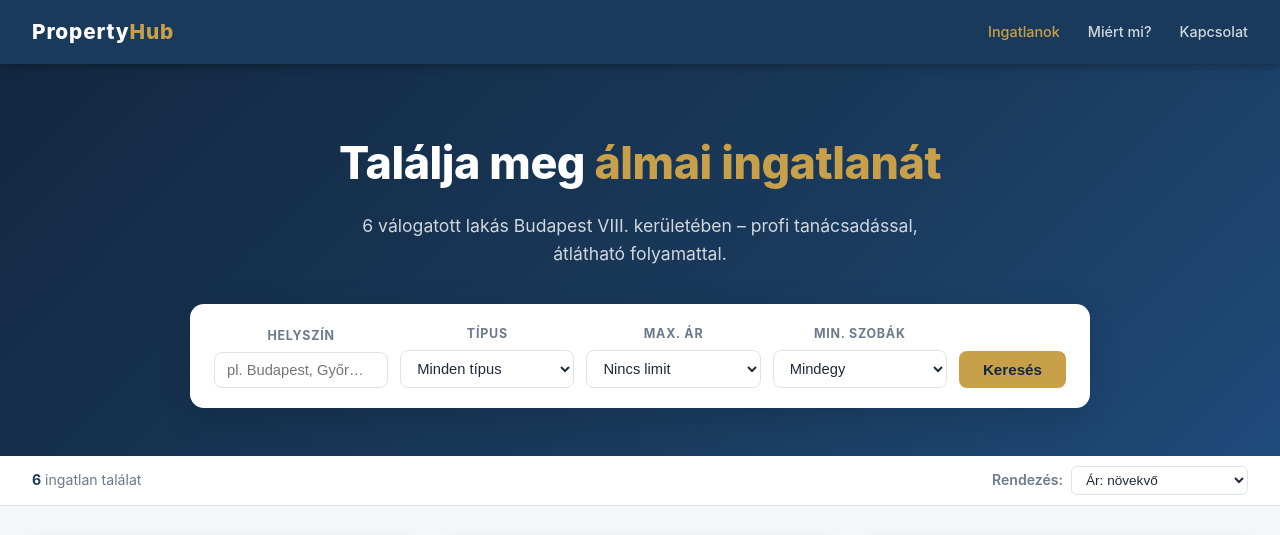
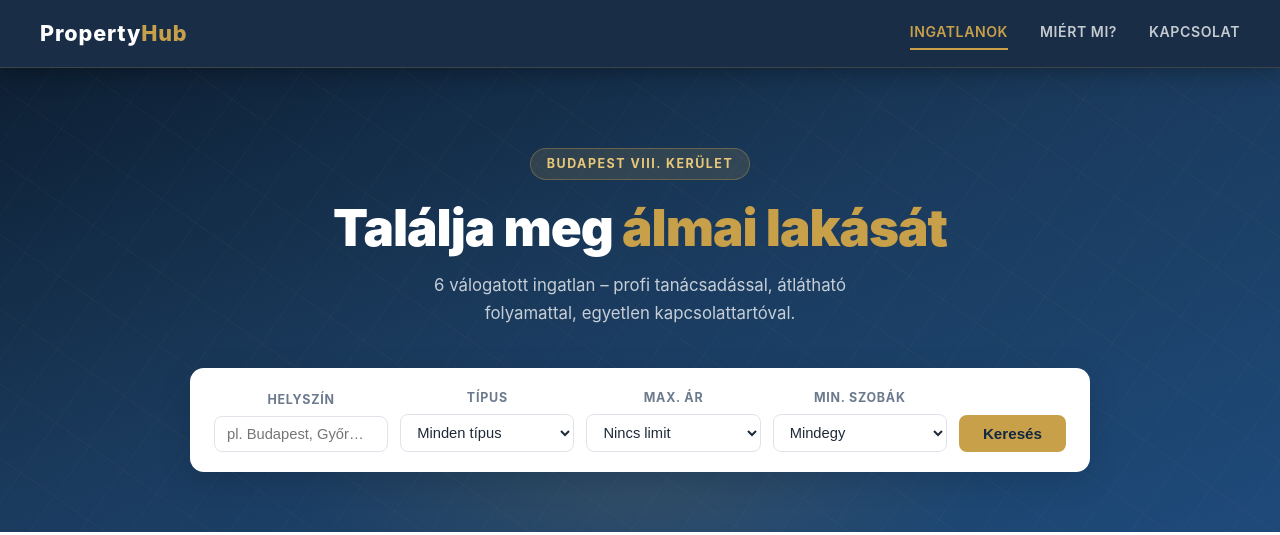
Before and after one commit to Akolak18/PROJECT-SIMPLE, a Flask app: page /ingatlan-ertekesites in a window 1280 px wide. Shown: the top 535 px of the page. Run offline with Flask 3, Linux system fonts and the light colour scheme.

Commit message:
Improve listing page design: hero pattern, dark why-section, card polish
https://claude.ai/code/session_01U1jn6WoSixdkz3bGTB698A

```diff
--- a/templates/ingatlan_ertekesites.html
+++ b/templates/ingatlan_ertekesites.html
@@ -24,63 +24,122 @@
 
     body {
       font-family: -apple-system, BlinkMacSystemFont, "Segoe UI", Roboto, "Helvetica Neue", sans-serif;
-      background: var(--gray-bg);
+      background: #eef1f6;
+      background-image:
+        radial-gradient(ellipse at 20% 50%, rgba(26,58,92,.06) 0%, transparent 60%),
+        radial-gradient(ellipse at 80% 20%, rgba(200,160,74,.05) 0%, transparent 50%);
       color: var(--text);
       line-height: 1.6;
     }
 
     /* ── NAV ── */
     nav {
-      background: var(--navy);
-      padding: 0 32px;
+      background: rgba(18,40,64,.97);
+      backdrop-filter: blur(12px);
+      padding: 0 40px;
       display: flex;
       align-items: center;
       justify-content: space-between;
-      height: 64px;
+      height: 68px;
       position: sticky;
       top: 0;
       z-index: 100;
-      box-shadow: 0 2px 8px rgba(0,0,0,.3);
+      box-shadow: 0 2px 24px rgba(0,0,0,.35);
+      border-bottom: 1px solid rgba(200,160,74,.2);
     }
     .nav-logo {
       color: var(--white);
-      font-size: 1.3rem;
+      font-size: 1.35rem;
       font-weight: 800;
       letter-spacing: .04em;
       text-decoration: none;
     }
     .nav-logo span { color: var(--gold); }
-    .nav-links { display: flex; gap: 28px; }
+    .nav-links { display: flex; gap: 32px; }
     .nav-links a {
-      color: rgba(255,255,255,.8);
+      color: rgba(255,255,255,.75);
       text-decoration: none;
-      font-size: .9rem;
-      font-weight: 500;
+      font-size: .88rem;
+      font-weight: 600;
+      letter-spacing: .04em;
+      text-transform: uppercase;
       transition: color .2s;
+      padding: 4px 0;
+      border-bottom: 2px solid transparent;
     }
-    .nav-links a:hover, .nav-links a.active { color: var(--gold); }
+    .nav-links a:hover, .nav-links a.active {
+      color: var(--gold);
+      border-bottom-color: var(--gold);
+    }
 
     /* ── HERO ── */
     .hero {
-      background: linear-gradient(135deg, var(--navy-dark) 0%, var(--navy) 60%, #1e4a7a 100%);
+      position: relative;
+      overflow: hidden;
+      background:
+        linear-gradient(160deg, #0d1f33 0%, #1a3a5c 45%, #1e4a7a 100%);
       color: var(--white);
-      padding: 64px 32px 48px;
+      padding: 80px 32px 60px;
       text-align: center;
     }
+    .hero::before {
+      content: '';
+      position: absolute;
+      inset: 0;
+      background-image:
+        repeating-linear-gradient(
+          -55deg,
+          transparent 0px, transparent 40px,
+          rgba(255,255,255,.018) 40px, rgba(255,255,255,.018) 41px
+        ),
+        repeating-linear-gradient(
+          35deg,
+          transparent 0px, transparent 60px,
+          rgba(200,160,74,.04) 60px, rgba(200,160,74,.04) 61px
+        );
+      pointer-events: none;
+    }
+    .hero::after {
+      content: '';
+      position: absolute;
+      bottom: -60px;
+      left: 50%;
+      transform: translateX(-50%);
+      width: 700px;
+      height: 200px;
+      background: radial-gradient(ellipse, rgba(200,160,74,.12) 0%, transparent 70%);
+      pointer-events: none;
+    }
+    .hero-content { position: relative; z-index: 1; }
+    .hero-eyebrow {
+      display: inline-block;
+      background: rgba(200,160,74,.15);
+      border: 1px solid rgba(200,160,74,.35);
+      color: var(--gold-light);
+      font-size: .78rem;
+      font-weight: 700;
+      letter-spacing: .12em;
+      text-transform: uppercase;
+      padding: 5px 16px;
+      border-radius: 20px;
+      margin-bottom: 18px;
+    }
     .hero h1 {
-      font-size: clamp(1.8rem, 4vw, 2.8rem);
-      font-weight: 800;
-      margin-bottom: 12px;
-      letter-spacing: -.01em;
+      font-size: clamp(2rem, 4.5vw, 3.2rem);
+      font-weight: 900;
+      margin-bottom: 14px;
+      letter-spacing: -.02em;
+      line-height: 1.15;
     }
     .hero h1 span { color: var(--gold); }
     .hero p {
-      font-size: 1.1rem;
-      opacity: .8;
-      margin-bottom: 36px;
-      max-width: 560px;
+      font-size: 1.05rem;
+      opacity: .75;
+      margin-bottom: 40px;
+      max-width: 500px;
       margin-left: auto;
       margin-right: auto;
+      line-height: 1.7;
     }
 
     /* ── SEARCH BOX ── */
@@ -392,8 +471,10 @@
 
 <!-- HERO -->
 <section class="hero">
-  <h1>Találja meg <span>álmai ingatlanát</span></h1>
-  <p>{{ properties|length }} válogatott lakás Budapest VIII. kerületében – profi tanácsadással, átlátható folyamattal.</p>
+  <div class="hero-content">
+  <div class="hero-eyebrow">Budapest VIII. kerület</div>
+  <h1>Találja meg <span>álmai lakását</span></h1>
+  <p>{{ properties|length }} válogatott ingatlan – profi tanácsadással, átlátható folyamattal, egyetlen kapcsolattartóval.</p>
 
   <form class="search-box" method="get" action="/ingatlan-ertekesites">
     <div class="search-field">
```
Also changed, not shown: other parts of templates/ingatlan_ertekesites.html (+48 -27 lines).
